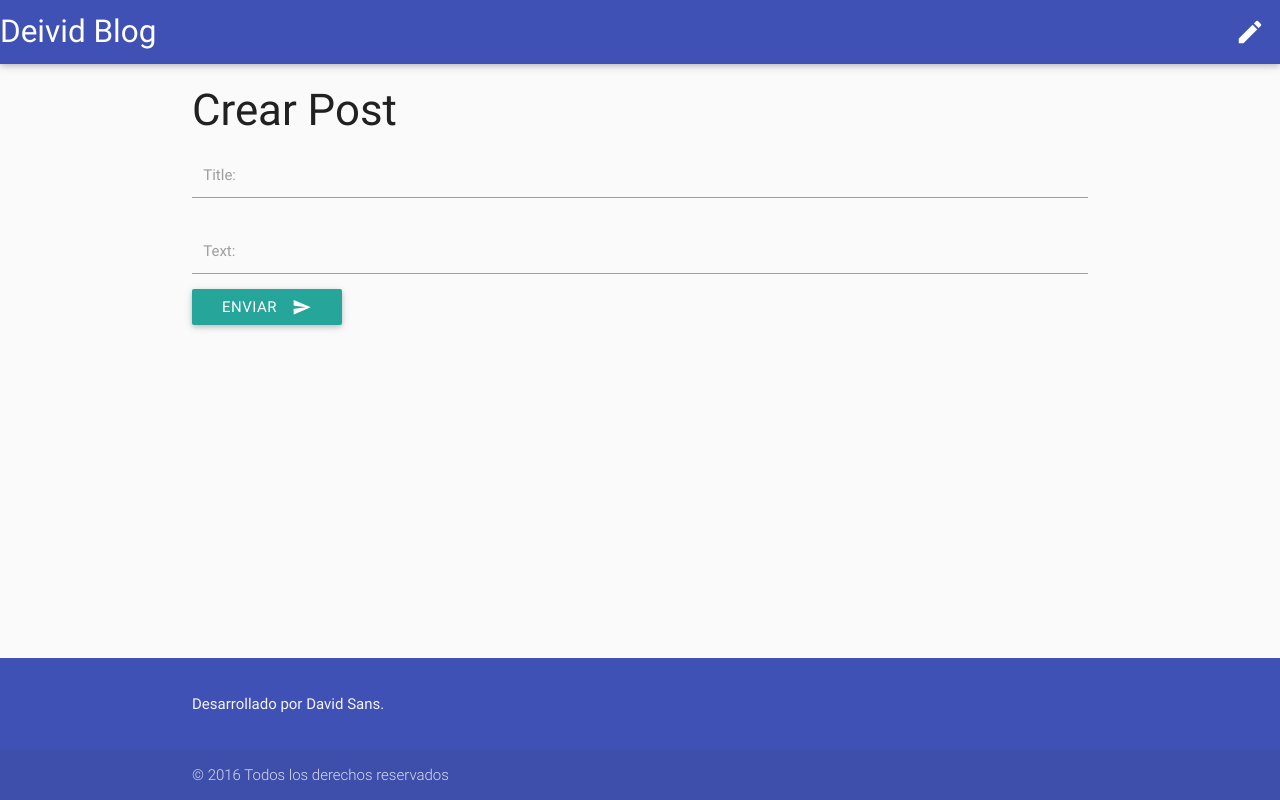
After one commit to dsans/my-first-blog, a Django app: page /post/new/ in a window 1280 px wide. The commit adds this page. Run offline with Django 3.2, Linux system fonts and the light colour scheme; some libraries are stand-ins or nearby versions.

Commit message:
Añadimos edit delete y create

```diff
--- /dev/null
+++ b/blog/forms.py
@@ -0,0 +1,12 @@
+from django import forms
+from .models import Post
+
+
+class PostForm(forms.ModelForm):
+
+	class Meta:
+		model = Post
+		fields = ('title','text')
+		widgets = {
+		'text': forms.TextInput(attrs={'class': 'materialize-textarea '}),
+		}
--- a/blog/models.py
+++ b/blog/models.py
@@ -6,11 +6,7 @@ class Post(models.Model):
     title = models.CharField(max_length=200)
     text = models.TextField()
     created_date = models.DateTimeField(default=timezone.now)
-    published_date = models.DateTimeField(blank=True, null=True)
 
-    def publish(self):
-        self.published_date = timezone.now()
-        self.save()
 
     def __str__(self):
         return self.title
--- /dev/null
+++ b/blog/static/css/style.css
@@ -0,0 +1,8 @@
+body {
+    display: flex;
+    min-height: 100vh;
+    flex-direction: column;
+}
+main {
+    flex: 1 0 auto;
+}
--- a/blog/templates/blog/base.html
+++ b/blog/templates/blog/base.html
@@ -1,50 +1,48 @@
 {% load staticfiles %}
 <html>
         <head>
+
             <title>Django Girls blog</title>
-             <link rel="stylesheet" href="{% static 'css/blog.css' %}">
+            <link href="https://fonts.googleapis.com/icon?family=Material+Icons" rel="stylesheet">
+            <link rel="stylesheet" href="{% static 'css/style.css' %}">
             <link rel="stylesheet" href="{% static 'css/materialize.min.css' %}">
             <meta name="viewport" content="width=device-width, user-scalable=no, initial-scale=1.0, maximum-scale=1.0, minimum-scale=1.0">
 
         </head>
-        <body>
+        <body class="grey lighten-5">
             <nav class="indigo">
                   <div class="nav-wrapper">
-                        <a href="#" class="brand-logo">Deivid Blog</a>
+                        <a href="/" class="brand-logo">Deivid Blog</a>
                         <ul class="right hide-on-med-and-down">
-                              <li><a href="#"><i class="mdi-navigation-arrow-drop-down right"></i></a></li>
+                              <li><a href="{% url 'blog.views.post_new' %}"><i class="material-icons right">create</i></a></li>
                         </ul>
                   </div>
             </nav>
+            <main>
             {% block content %}
 
             {% endblock %}
-
+            </main>
             <footer class="page-footer indigo">
                   <div class="container">
                         <div class="row">
                               <div class="col l6 s12">
                                     <p class="grey-text text-lighten-4">Desarrollado por David Sans.</p>
                               </div>
-              <div class="col l4 offset-l2 s12">
-                <h5 class="white-text">Links</h5>
-                <ul>
-                  <li><a class="grey-text text-lighten-3" href="#!">Link 1</a></li>
-                  <li><a class="grey-text text-lighten-3" href="#!">Link 2</a></li>
-                  <li><a class="grey-text text-lighten-3" href="#!">Link 3</a></li>
-                  <li><a class="grey-text text-lighten-3" href="#!">Link 4</a></li>
-                </ul>
-              </div>
+
                         </div>
                   </div>
                   <div class="footer-copyright">
                         <div class="container">
                               © 2016 Todos los derechos reservados
-            <a class="grey-text text-lighten-4 right" href="#!">Más Links</a>
+
                         </div>
                   </div>
             </footer>
             <script type="text/javascript" src="https://code.jquery.com/jquery-2.1.1.min.js"></script>
             <script type="text/javascript" src="{% static 'js/materialize.min.js' %}"></script>
+            {% block js %}
+
+            {% endblock js %}
         </body>
 </html>
--- /dev/null
+++ b/blog/templates/blog/post_edit.html
@@ -0,0 +1,27 @@
+{% extends "blog/base.html" %}
+
+{% block content %}
+	<div class="container">
+		<h3>Crear Post</h3>
+		<form method="POST" class="post-form">{% csrf_token %}
+			{% for field in form %}
+	    		<div class="input-field">
+	        	{{ field.errors }}
+	        	{{ field.label_tag }} {{ field }}
+	    		</div>
+			{% endfor %}
+			<button class="btn waves-effect waves-light" type="submit">Enviar
+   				<i class="material-icons right">send</i>
+  			</button>
+		</form>
+	</div>
+
+{% endblock content %}
+
+{% block js %}
+	<script>
+      $(document).on("ready",function(){
+
+      });
+     </script>
+{% endblock js %}
--- a/blog/urls.py
+++ b/blog/urls.py
@@ -3,4 +3,8 @@ from . import views
 
 urlpatterns = [
         url(r'^$', views.post_list),
+        url(r'^post/(?P<pk>[0-9]+)/$', views.post_detail),
+        url(r'post/new/$',views.post_new,name="post_new"),
+        url(r'^post/(?P<pk>[0-9]+)/edit/$', views.post_edit, name='post_edit'),
+        url(r'^post/(?P<pk>[0-9]+)/delete/$',views.post_delete,name='post_delete'),
 ]
--- a/blog/views.py
+++ b/blog/views.py
@@ -1,8 +1,46 @@
-from django.shortcuts import render
+from django.shortcuts import render,get_object_or_404
 from django.utils import timezone
+from django.shortcuts import redirect
 from .models import Post
+from .forms import PostForm
 # Create your views here.
 
 def post_list(request):
-    posts = Post.objects.filter(published_date__lte=timezone.now()).order_by('published_date')
+    posts = Post.objects.all().order_by('created_date')
     return render(request,'blog/post_list.html',{'posts':posts})
+
+def post_detail(request,pk):
+	post= get_object_or_404(Post,pk=pk)
+	return render(request,'blog/post_detail.html',{'post':post})
+
+def post_new(request):
+	if request.method == "POST":
+		form=PostForm(request.POST)
+		if form.is_valid():
+			post = form.save(commit=False)
+        	post.author = request.user
+        	post.save()
+        	return redirect('blog.views.post_detail', pk =post.pk)
+
+	else:
+		form=PostForm()
+	return render(request,'blog/post_edit.html',{'form':form});
+
+def post_edit(request,pk):
+
+	post=get_object_or_404(Post,pk=pk)
+	if request.method=="POST":
+		form=PostForm(request.POST,instance = post)
+		if form.is_valid():
+			post= form.save(commit=False)
+			post.author=request.user
+			post.save()
+			return redirect('blog.views.post_detail',pk=post.pk)
+	else:
+		form = PostForm(instance=post)
+		return render(request,'blog/post_edit.html',{'form':form})
+
+def post_delete(request,pk):
+	post=get_object_or_404(Post,pk=pk)
+	post.delete()
+	return redirect('blog.views.post_list')
```
Also changed, not shown: blog/templates/blog/post_detail.html (added, +21 -0 lines), blog/templates/blog/post_list.html (+4 -3 lines), blog/static/css/blog.css (deleted). Lines whose indentation alone changed are shown as unchanged.
